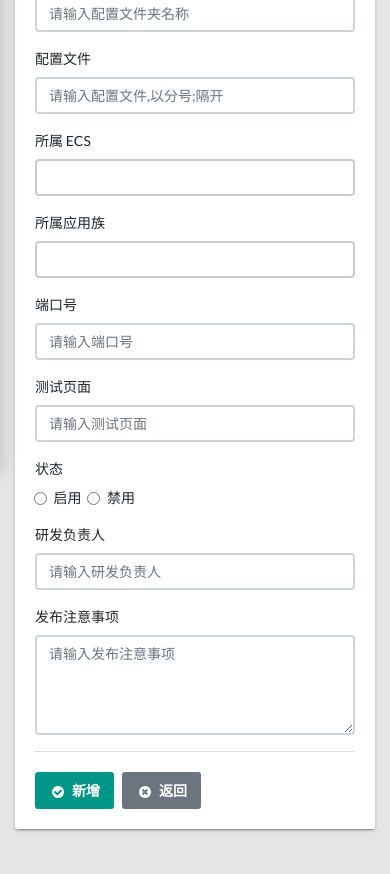
After one commit to CJFJack/OperationManagementSystem, a Django app: page /system/application_add/ in a window 390 px wide. The commit adds this page. Shown: the part 381-1255 px from the top of the page. Run offline with Django 3.2, Linux system fonts and the light colour scheme; the visitor is signed in with stand-in values (Sample User, id 1); data that the repository does not hold is empty; some libraries are stand-ins or nearby versions.

Commit message:
application add

```diff
--- a/OperationManagementSystem/apps/system/urls.py
+++ b/OperationManagementSystem/apps/system/urls.py
@@ -11,5 +11,7 @@ urlpatterns = [
     url(r'^sync_all_ecs_from_acs/$', views.sync_all_ecs_from_acs, name='sync_all_ecs_from_acs'),
     url(r'^update_all_ecs_info/$', views.update_all_ecs_info, name='update_all_ecs_info'),
     url(r'^ecs_table_refresh/$', views.ecs_table_refresh, name='ecs_table_refresh'),
-    url(r'^update_all_ecs_monitor/$', views.update_all_ecs_monitor, name='update_all_ecs_monitor')
+    url(r'^update_all_ecs_monitor/$', views.update_all_ecs_monitor, name='update_all_ecs_monitor'),
+    url(r'^application/$', views.ApplicationListView.as_view(), name='application_manage'),
+    url(r'^application_add/$', views.ApplicationAdd.as_view(), name='application_add')
 ]
--- a/OperationManagementSystem/apps/system/views.py
+++ b/OperationManagementSystem/apps/system/views.py
@@ -3,7 +3,7 @@ from __future__ import unicode_literals
 
 
 from django.views import generic
-from OperationManagementSystem.apps.system.models import ECS
+from OperationManagementSystem.apps.system.models import ECS, Application
 from django.contrib.auth.decorators import login_required
 from django.utils.decorators import method_decorator
 from acs_api.acs_sync_all_ecs import sync_all_ecs
@@ -13,8 +13,9 @@ from django.views.decorators.csrf import csrf_exempt
 from acs_api.acs_update_ecs_info import update_ecs_info
 from django.shortcuts import render
 from acs_api.acs_update_ecs_monitor import update_ecs_monitor
+from OperationManagementSystem.apps.system.forms import ApplicationForm
 
-import json
+import json, random
 
 app_name = 'system'
 
@@ -114,3 +115,38 @@ def update_all_ecs_monitor(request):
     for ecs in ECS.objects.all():
         update_one_ecs_monitor(request, ecs.id)
     return HttpResponse(json.dumps({'success': True}), content_type="application/json")
+
+
+@method_decorator(login_required(login_url='/login/'), name='dispatch')
+class ApplicationListView(generic.ListView):
+    model = Application
+    template_name = 'system/application_manage.html'
+    context_object_name = 'application_manage'
+
+    def get_queryset(self):
+        return Application.objects.order_by('fullname')
+
+
+@method_decorator(login_required(login_url='/login/'), name='dispatch')
+class ApplicationAdd(generic.View):
+    def get(self, request):
+        ecs_list = ECS.objects.all()
+        random_id = random.randint(10000000, 99999999)
+        return render(request, 'system/application_add.html', {'ecs_list': ecs_list, 'random_id': random_id})
+
+    def post(self, request):
+        application_form = ApplicationForm(request.POST)
+        if application_form.is_valid():
+            application_form.save(commit=True)
+            application = Application.objects.get(random_id=request.POST['random_id'])
+            application.modified_user = request.user.username
+            ecs_list = request.POST.getlist('select_ecs[]', '')
+            if ecs_list:
+                for ecs in ecs_list:
+                    ecs_obj = ECS.objects.get(name=ecs)
+                    application.ECS_lists.add(ecs_obj)
+            application.save()
+
+            return render(request, 'system/application_manage.html', {})
+        else:
+            return render(request, 'system/application_manage.html', {'application_form': application_form})
--- a/templates/__base__.html
+++ b/templates/__base__.html
@@ -65,7 +65,7 @@
             <ul class="treeview-menu">
                 <li><a class="treeview-item" href="{% url 'system:ecs_manage' %}"><i class="icon fa fa-circle-o"></i>
                     ECS管理</a></li>
-                <li><a class="treeview-item" href=""><i class="icon fa fa-circle-o"></i> 应用管理</a></li>
+                <li><a class="treeview-item" href="{% url 'system:application_manage' %}"><i class="icon fa fa-circle-o"></i> 应用管理</a></li>
                 <li><a class="treeview-item" href=""><i class="icon fa fa-circle-o"></i> 应用族管理</a></li>
                 <li><a class="treeview-item" href=""><i class="icon fa fa-circle-o"></i> SLB管理</a></li>
             </ul>
--- /dev/null
+++ b/templates/system/application_add.html
@@ -0,0 +1,160 @@
+{% extends '__base__.html' %}
+{% load staticfiles %}
+
+{% block content %}
+
+    {#    页面头部#}
+    <div class="app-title">
+        {#            页面简介区域#}
+        <div>
+            <h1><i class="fa fa-edit"></i> 添加应用</h1>
+            <p> 添加 IIS 站点、Java 应用</p>
+        </div>
+        {#            面包屑区域#}
+        <ul class="app-breadcrumb breadcrumb side">
+            <li class="breadcrumb-item"><i class="fa fa-home fa-lg"></i></li>
+            <li class="breadcrumb-item">系统管理</li>
+            <li class="breadcrumb-item"><a href="{% url 'system:application_manage' %}">应用管理</a></li>
+            <li class="breadcrumb-item active"><a href="#">添加应用</a></li>
+        </ul>
+    </div>
+
+    <div class="row">
+        <div class="col-md-12">
+            <div class="tile">
+                <div class="tile-body">
+                    <form class="form-horizontal" action="{% url 'system:application_add' %}" method="post">
+                        {% csrf_token %}
+                        <div class="form-group row">
+                            <label class="control-label col-md-2">站点名称</label>
+                            <div class="col-md-5">
+                                <input class="form-control" type="text" name="fullname" placeholder="请输入站点名称">
+                            </div>
+                        </div>
+                        <div class="form-group row">
+                            <label class="control-label col-md-2">站点简称</label>
+                            <div class="col-md-5">
+                                <input class="form-control" type="text" name="short_name" placeholder="请输入站点简称">
+                            </div>
+                        </div>
+                        <div class="form-group row">
+                            <label class="control-label col-md-2">配置文件夹名称</label>
+                            <div class="col-md-5">
+                                <input class="form-control" type="text" name="config_dir_name" placeholder="请输入配置文件夹名称">
+                            </div>
+                        </div>
+                        <div class="form-group row">
+                            <label class="control-label col-md-2">配置文件</label>
+                            <div class="col-md-5">
+                                <input class="form-control" type="text" name="config_files"
+                                       placeholder="请输入配置文件,以分号;隔开">
+                            </div>
+                        </div>
+                        <div class="form-group row">
+                            <label class="control-label col-md-2">所属 ECS</label>
+                            <div class="col-md-8">
+                                <select class="form-control" id="demoSelect1" multiple="multiple" name="select_ecs[]">
+                                    <optgroup label="选择所属 ECS">
+                                        {% for ecs in ecs_list %}
+                                            <option value="{{ ecs.name }}"
+                                                    {% if ecs in site.ECSlists.all %}selected{% endif %}>{{ ecs.name }}</option>
+                                        {% endfor %}
+                                    </optgroup>
+                                </select>
+                            </div>
+                        </div>
+                        <div class="form-group row">
+                            <label class="control-label col-md-2">所属应用族</label>
+                            <div class="col-md-8">
+                                <select class="form-control" id="demoSelect2" multiple="">
+                                    <optgroup label="选择所属应用族">
+                                        {% for ecs in ecs_list %}
+                                            <option value="{{ ecs.name }}"
+                                                    {% if ecs in site.ECSlists.all %}selected{% endif %}>{{ ecs.name }}</option>
+                                        {% endfor %}
+                                    </optgroup>
+                                </select>
+                            </div>
+                        </div>
+                        <div class="form-group row">
+                            <label class="control-label col-md-2">端口号</label>
+                            <div class="col-md-5">
+                                <input class="form-control" type="number" name="port" placeholder="请输入端口号">
+                            </div>
+                        </div>
+                        <div class="form-group row">
+                            <label class="control-label col-md-2">测试页面</label>
+                            <div class="col-md-5">
+                                <input class="form-control" type="text" name="test_page" placeholder="请输入测试页面">
+                            </div>
+                        </div>
+                        <div class="form-group row">
+                            <label class="control-label col-md-2">状态</label>&nbsp;&nbsp;&nbsp;&nbsp;&nbsp;
+                            <div class="form-check">
+                                <label class="form-check-label">
+                                    <input name="status" value="Y" class="form-check-input" type="radio">启用
+                                </label>
+                            </div>&nbsp;&nbsp;
+                            <div class="form-check">
+                                <label class="form-check-label">
+                                    <input name="status" value="N" class="form-check-input" type="radio">禁用
+                                </label>
+                            </div>
+                        </div>
+                        <div class="form-group row">
+                            <label class="control-label col-md-2">研发负责人</label>
+                            <div class="col-md-5">
+                                <input class="form-control" type="text" name="dev_charge" placeholder="请输入研发负责人">
+                            </div>
+                        </div>
+                        <div class="form-group row">
+                            <label class="control-label col-md-2">发布注意事项</label>
+                            <div class="col-md-8">
+                            <textarea class="form-control" rows="4" name="deploy_attention"
+                                      placeholder="请输入发布注意事项"></textarea>
+                            </div>
+                        </div>
+                        <div class="tile-footer">
+                            <button class="btn btn-primary" type="submit" name="application_add"><i
+                                    class="fa fa-fw fa-lg fa-check-circle"></i>新增
+                            </button>&nbsp;&nbsp;&nbsp;<a class="btn btn-secondary"
+                                                          href="{% url 'system:application_manage' %}"><i
+                                class="fa fa-fw fa-lg fa-times-circle"></i>返回</a>
+                        </div>
+                        <input type="hidden" name="modified_user" value="{{ request.user.username }}">
+                        <input type="hidden" name="random_id" value="{{ random_id }}">
+                    </form>
+                </div>
+
+            </div>
+        </div>
+    </div>
+
+{% endblock %}
+
+{% block custom_static %}
+
+    <script type="text/javascript" src="{% static 'js/plugins/bootstrap-datepicker.min.js' %}"></script>
+    <script type="text/javascript" src="{% static 'js/plugins/select2.min.js' %}"></script>
+    <script type="text/javascript">
+        $('#sl').click(function () {
+            $('#tl').loadingBtn();
+            $('#tb').loadingBtn({text: "Signing In"});
+        });
+
+        $('#el').click(function () {
+            $('#tl').loadingBtnComplete();
+            $('#tb').loadingBtnComplete({html: "Sign In"});
+        });
+
+        $('#demoDate').datepicker({
+            format: "dd/mm/yyyy",
+            autoclose: true,
+            todayHighlight: true
+        });
+
+        $('#demoSelect1').select2();
+        $('#demoSelect2').select2();
+    </script>
+
+{% endblock %}
--- a/templates/system/ecs_manage.html
+++ b/templates/system/ecs_manage.html
@@ -96,8 +96,8 @@
                                         {% endif %}
                                     </td>
                                     <td>{{ ecs.instance_status }}</td>
-                                    <td>{{ ecs.expired_time }}</td>
-                                    <td>{{ ecs.modified_time }}</td>
+                                    <td>{{ ecs.expired_time|date:"Y-m-d H:i:s" }}</td>
+                                    <td>{{ ecs.modified_time|date:"Y-m-d H:i:s" }}</td>
                                     <td>{{ ecs.recently_cpu }}</td>
                                     <td>{{ ecs.recently_memory }}</td>
                                     <td>{{ ecs.recently_disk_usage }}</td>
```
Also changed, not shown: OperationManagementSystem/apps/system/forms.py (added, +12 -0 lines), OperationManagementSystem/apps/system/models.py (+6 -4 lines), templates/system/application_manage.html (added, +87 -0 lines), OperationManagementSystem/apps/system/migrations/0005_application_application_id.py (added), OperationManagementSystem/apps/system/migrations/0006_auto_20181017_2222.py (added), OperationManagementSystem/apps/system/migrations/0007_auto_20181017_2228.py (added).
